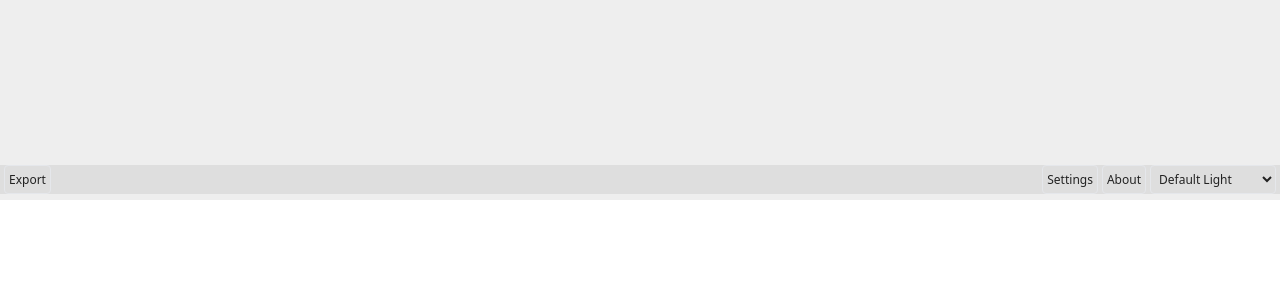
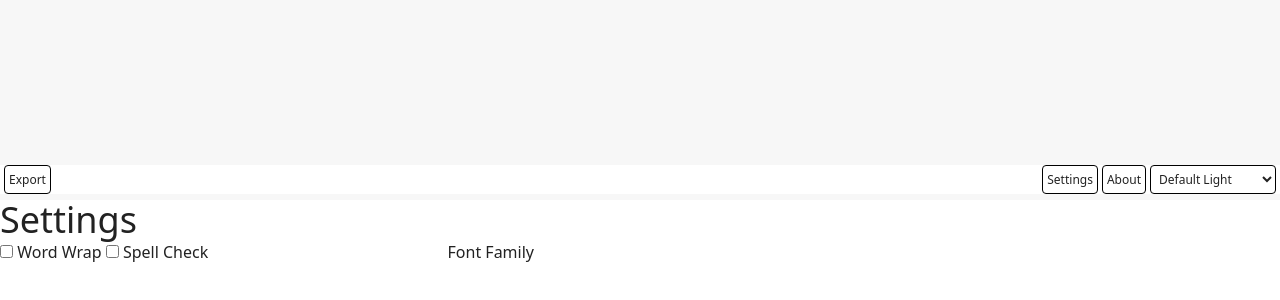
Before and after one commit to AtomicChocolate/textarea, a Svelte app: page / in a window 1280 px wide. Shown: the part 606-906 px from the top of the page. Before the commit the page ends 806 px from the top, so only its background shows below. Built offline with nearby package versions, Linux system fonts and the light colour scheme.

Commit message:
more work

```diff
--- a/src/App.svelte
+++ b/src/App.svelte
@@ -1,13 +1,18 @@
 <script lang="ts">
 	import About from "./components/About.svelte";
 	import Footer from "./components/Footer.svelte";
+	import Settings from "./components/Settings.svelte";
 	import Writer from "./components/Writer.svelte";
 	import { settings } from "./utilities/SettingsStore";
 	import Themes from "./utilities/Themes";
 </script>
 
-<main class={Themes.find((theme) => theme.label === $settings.Theme)?.class}>
+<main
+	class={Themes.find((theme) => theme.label === $settings.Theme)?.class}
+	style:font-family={$settings.FontFamily}
+>
 	<About />
 	<Writer />
+	<Settings />
 	<Footer />
 </main>
--- a/src/app.css
+++ b/src/app.css
@@ -9,7 +9,10 @@
 
 .show-about,
 .show-settings {
+	height: 50vh;
+}
+
+.about.show-about, .settings.show-settings {
 	visibility: visible;
-	height: 50vh;
 	max-height: 50vh;
 }
--- a/src/components/About.svelte
+++ b/src/components/About.svelte
@@ -6,7 +6,7 @@
 
 <div
 	class={`about invisible flex flex-grow max-h-0 transition-all ${
-		$panels.settings ? "show-about" : ""
+		$panels.about ? "show-about" : ""
 	}`}
 >
 	<!-- left -->
--- a/src/components/AboutButton.svelte
+++ b/src/components/AboutButton.svelte
@@ -2,14 +2,16 @@
 	import { panels } from "../utilities/PanelStore";
 
 	function ShowAbout() {
-		$panels.settings = !$panels.settings;
+		$panels.about = !$panels.about;
 	}
 </script>
 
 <button
 	type="button"
 	on:click={ShowAbout}
-	class="bg-inherit text-inherit rounded border p-1"
+	class={`bg-inherit text-inherit rounded border p-1 ${
+		$panels.about ? "hover" : ""
+	}`}
 >
 	About
 </button>
--- /dev/null
+++ b/src/components/Settings.svelte
@@ -0,0 +1,14 @@
+<script lang="ts">
+	import { panels } from "../utilities/PanelStore";
+	import { settings } from "../utilities/SettingsStore";
+</script>
+
+<div class={`settings max-h-0 transition-all show-settings`}>
+	<h1 class="text-4xl">Settings</h1>
+	<input type="checkbox" title="wordwrap" name="wordwrap" />
+	<label for="wordwrap">Word Wrap</label>
+	<input type="checkbox" title="spellcheck" name="spellcheck" />
+	<label for="spellcheck">Spell Check</label>
+	<input type="text" title="fontfamily" name="fontfamily" />
+	<label for="fontfamily">Font Family</label>
+</div>
--- a/src/components/SettingsButton.svelte
+++ b/src/components/SettingsButton.svelte
@@ -1,13 +1,17 @@
 <script lang="ts">
+	import { panels } from "../utilities/PanelStore";
+
 	function ShowSettings() {
-		console.log("todo");
+		$panels.settings = !$panels.settings;
 	}
 </script>
 
 <button
 	type="button"
 	on:click={ShowSettings}
-	class="bg-inherit text-inherit rounded border p-1"
+	class={`bg-inherit text-inherit rounded border p-1 ${
+		$panels.settings ? "hover" : ""
+	}`}
 >
 	Settings
 </button>
--- a/src/components/Writer.svelte
+++ b/src/components/Writer.svelte
@@ -1,6 +1,6 @@
 <script lang="ts">
+	import { panels } from "../utilities/PanelStore";
 	import { text } from "../utilities/TextStore";
-	import { saveText } from "../utilities/Save";
 
 	type TextareaInputEvent = {
 		currentTarget: {
@@ -17,5 +17,7 @@
 <textarea
 	bind:value={$text}
 	on:input={handleInput}
-	class="w-full h-screen bg-inherit text-inherit border-none focus-visible:outline-none text-xl p-4"
+	class={`w-full h-screen bg-inherit text-inherit border-none focus-visible:outline-none resize-none text-xl p-4 transition-all ${
+		$panels.settings ? "show-settings" : ""
+	}`}
 />
--- a/src/themes.css
+++ b/src/themes.css
@@ -5,18 +5,26 @@ main {
 
 	button:hover,
 	select:hover,
-	select:focus {
+	select:focus,
+	button.hover {
+		transition: all 0.1s;
 		background-color: var(--btn-hover-bg-color);
 		color: var(--btn-hover-text-color);
+		border-color: var(--btn-hover-bg-color)
 	}
 
 	.about,
+	.settings,
 	footer,
 	optgroup,
 	option {
 		/* https://developer.mozilla.org/en-US/docs/Glossary/Chrome */
 		background-color: var(--chrome-bg-color);
 		color: var(--text-color);
+	}
+
+	button, select {
+		border-color: var(--btn-border-color);
 	}
 }
 
@@ -62,18 +70,19 @@ main {
 
 /* Default Light */
 .theme-light {
-	--main-bg-color: #eee;
+	--main-bg-color: #f7f7f7;
 	--text-color: #222;
-	--btn-hover-bg-color: #fff;
-	--btn-hover-text-color: #000;
-	--chrome-bg-color: #dedede;
+	--btn-hover-bg-color: #000;
+	--btn-hover-text-color: #fff;
+	--chrome-bg-color: #fff;
+	--btn-border-color: #000;
 }
 
 /* Solarized Light */
 .theme-solarizedlight {
 	--main-bg-color: #fdf6e3;
 	--text-color: #333;
-	--btn-hover-bg-color: #fff;
-	--btn-hover-text-color: #000;
+	--btn-hover-bg-color: #33322f;
+	--btn-hover-text-color: #fff;
 	--chrome-bg-color: #eee8d5;
 }
--- a/src/utilities/Save.ts
+++ b/src/utilities/Save.ts
@@ -5,6 +5,9 @@ const STORAGE_KEYS = {
 
 export type SettingsType = {
 	Theme: string;
+	WordWrap: boolean;
+	SpellCheck: boolean;
+	FontFamily: string;
 };
 
 const DEFAULT_SETTINGS = {
@@ -13,7 +16,11 @@ const DEFAULT_SETTINGS = {
 		window.matchMedia("(prefers-color-scheme: dark)").matches
 			? "Default Dark"
 			: "Default Light",
-};
+	WordWrap: true,
+	SpellCheck: true,
+	FontFamily:
+		'ui-sans-serif, system-ui, -apple-system, BlinkMacSystemFont, "Segoe UI", Roboto, "Helvetica Neue", Arial, "Noto Sans", sans-serif, "Apple Color Emoji", "Segoe UI Emoji", "Segoe UI Symbol", "Noto Color Emoji"',
+} as SettingsType;
 
 function getFromStorage(key: string, defaultValue: any = ""): any {
 	return localStorage.getItem(key) || defaultValue;
```
